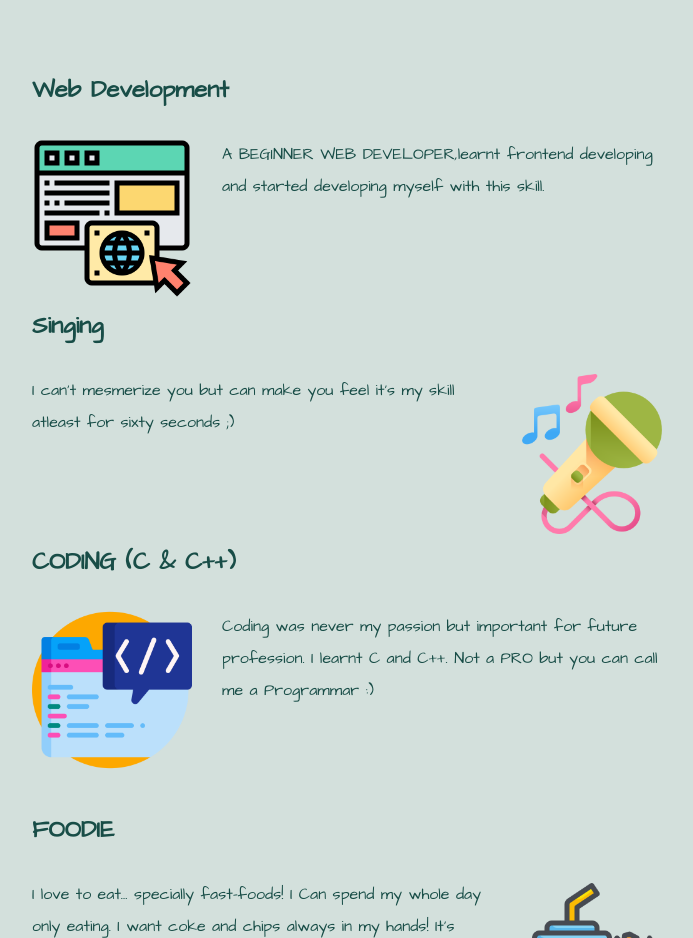
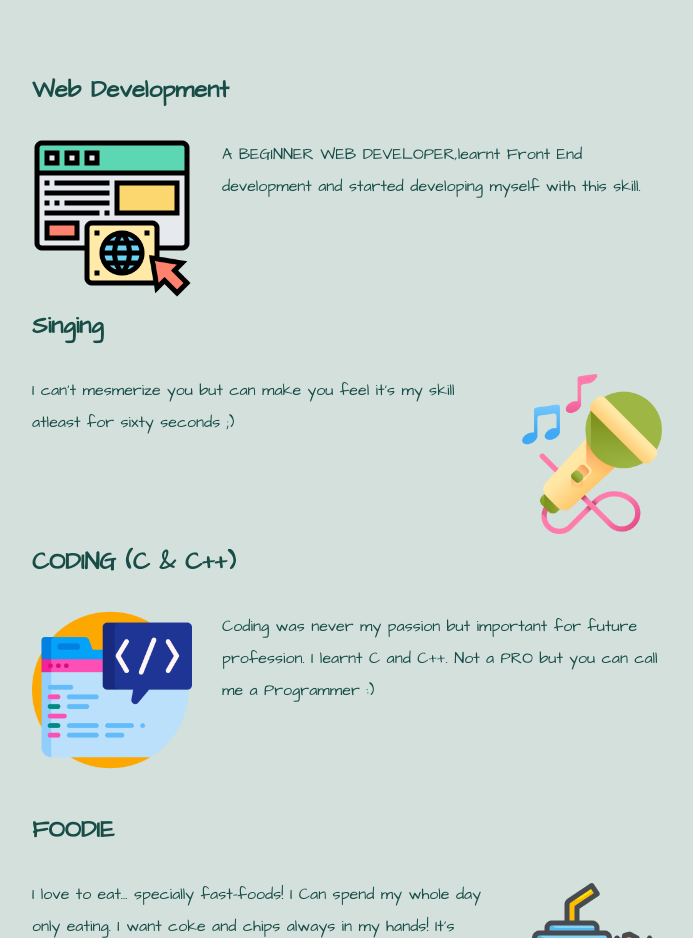
Before and after one commit to Soumyagarai-2410/MY-PERSONAL-SITE, a plain HTML site: page index.html in a window 1280 px wide. Shown: the part 1300-2238 px from the top of the page, without its empty margins (288-981 px from the left). Drawn offline with Linux system fonts and the light colour scheme; a web font is replaced by a local one.

Commit message:
Update index.html

```diff
--- a/index.html
+++ b/index.html
@@ -35,7 +35,7 @@
     <div class="skill-row">
       <h3>Web Development</h3>
       <img class="wd-img" src="website.png" alt="web d skill icon">
-      <p>A BEGINNER WEB DEVELOPER,learnt frontend developing and started developing myself with this skill.  </p>
+      <p>A BEGINNER WEB DEVELOPER,learnt Front End development and started developing myself with this skill.  </p>
     </div>
     <div class="skill-row">
     <h3>Singing</h3>
@@ -46,7 +46,7 @@
       <div class="skill-row">
         <h3>CODING (C & C++)</h3>
         <img class="code-img" src="code.png" alt="coding skill icon">
-        <p>Coding was never my passion but important for future profession. I learnt C and C++. Not a PRO but you can call me a Programmar :)  </p>
+        <p>Coding was never my passion but important for future profession. I learnt C and C++. Not a PRO but you can call me a Programmer :)  </p>
       </div>
       <div class="skill-row">
       <h3>FOODIE</h3>
```
